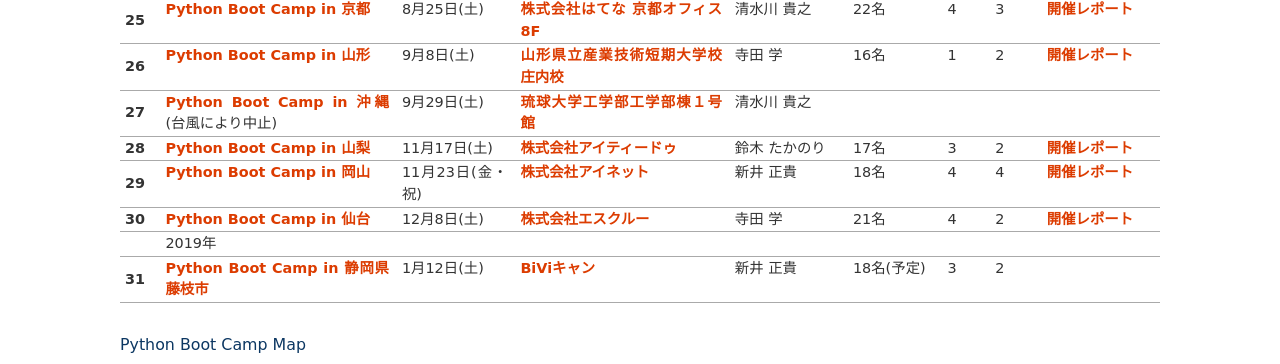
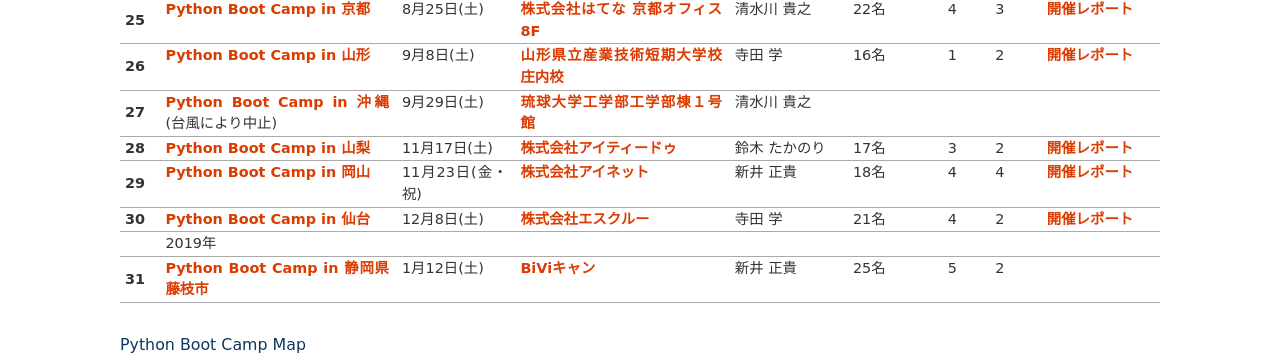
Before and after one commit to pyconjp/www.pycon.jp, a Sphinx documentation site: the page built from source/support/bootcamp.rst, in a window 1280 px wide and 900 px high, scrolled down 3130 px. Shown: the top 364 px of the window. Built offline with Sphinx 7.4.7, drawn with Linux system fonts in a browser that asks for light colours.

Commit message:
update pycamp fujieda attendees

```diff
--- a/source/support/bootcamp.rst
+++ b/source/support/bootcamp.rst
@@ -447,8 +447,8 @@
      - 1月12日(土)
      - `BiViキャン <https://www.bivicam.jp/>`_
      - 新井 正貴
-     - 18名(予定)
-     - 3
+     - 25名
+     - 5
      - 2
      -
 
```
